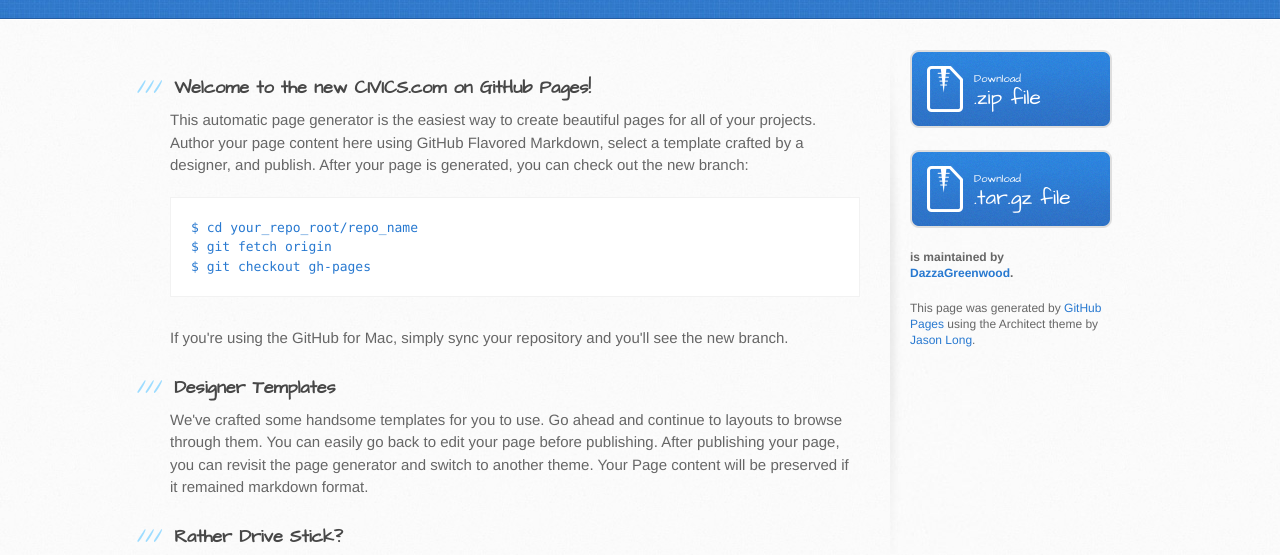
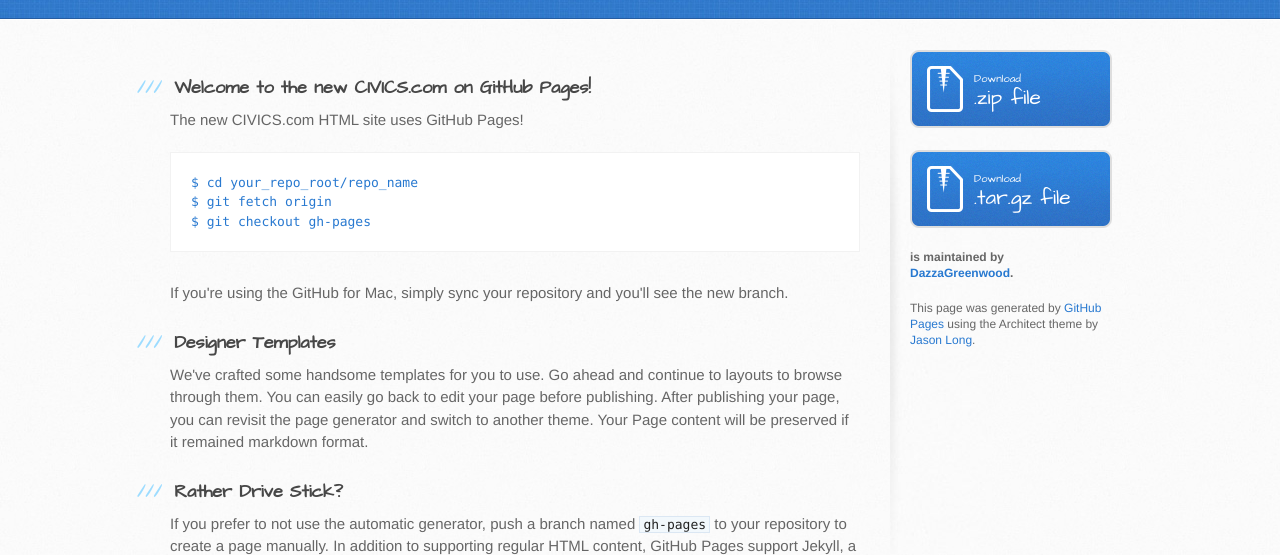
Before and after one commit to DazzaGreenwood/CIVICS, a plain HTML site: page index-2.html in a window 1280 px wide. Shown: the part 182-737 px from the top of the page. Drawn offline with Linux system fonts and the light colour scheme.

Commit message:
Update index-2.html

```diff
--- a/index-2.html
+++ b/index-2.html
@@ -31,7 +31,7 @@
           <h3>
 <a id="welcome-to-github-pages" class="anchor" href="#welcome-to-github-pages" aria-hidden="true"><span class="octicon octicon-link"></span></a>Welcome to the new CIVICS.com on GitHub Pages!</h3>
 
-<p>This automatic page generator is the easiest way to create beautiful pages for all of your projects. Author your page content here using GitHub Flavored Markdown, select a template crafted by a designer, and publish. After your page is generated, you can check out the new branch:</p>
+<p>The new CIVICS.com HTML site uses GitHub Pages!</p>
 
 <pre><code>$ cd your_repo_root/repo_name
 $ git fetch origin
```
